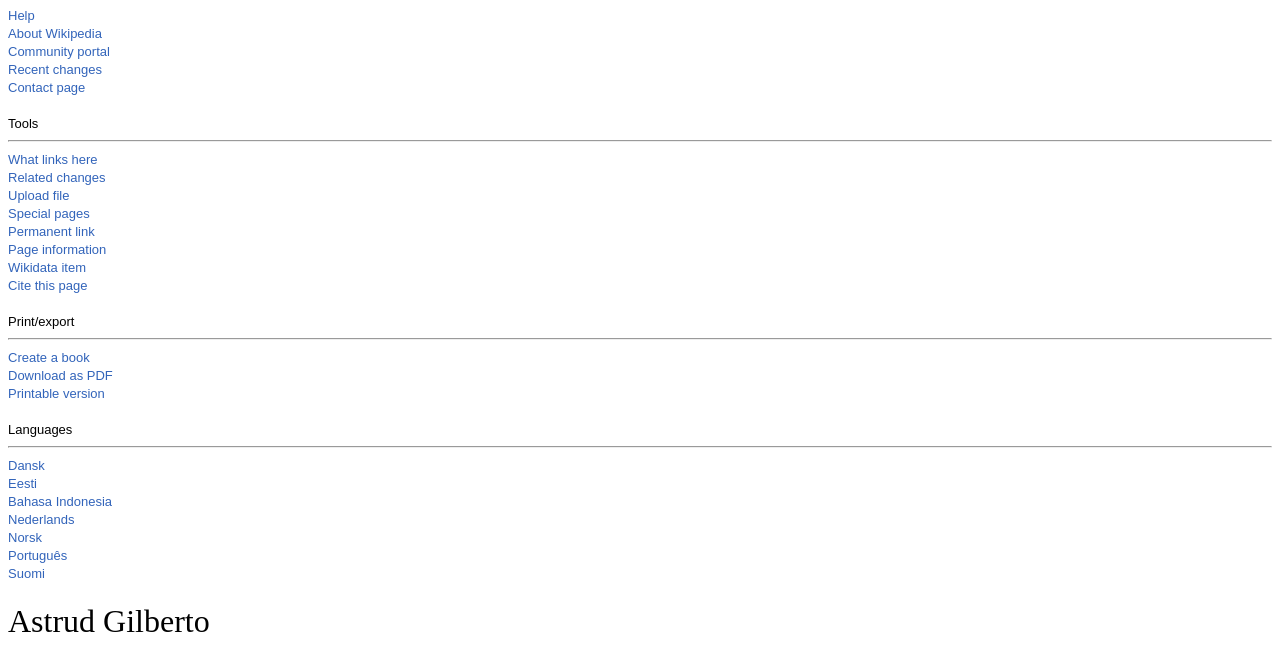
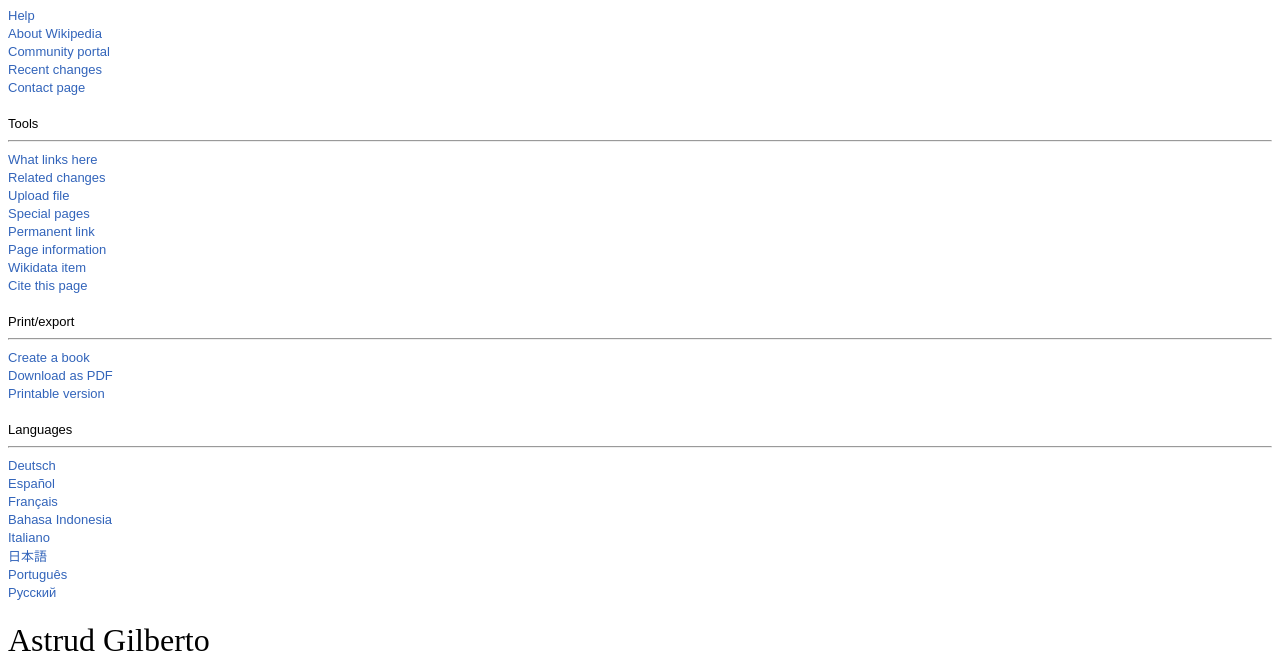
Before and after one commit to moanderso/midterm, a plain HTML site: page index.html in a window 1280 px wide. Shown: the part 389-1042 px from the top of the page. Drawn offline with Linux system fonts and the light colour scheme.

Commit message:
Update index.html

```diff
--- a/index.html
+++ b/index.html
@@ -69,19 +69,21 @@
 <br>
 <a>Languages</a>
 <hr>
-<a href="#">Dansk</a>
+<a href="#">Deutsch</a>
 <br>
-<a href="#">Eesti</a>
+<a href="#">Español</a>
+<br>
+<a href="#">Français</a>
 <br>
 <a href="#">Bahasa Indonesia</a>
 <br>
-<a href="#">Nederlands</a>
+<a href="#">Italiano</a>
 <br>
-<a href="#">Norsk</a>
+<a href="#">日本語</a>
 <br>
 <a href="#">Português</a>
 <br>
-<a href="#">Suomi</a>
+<a href="#">Русский</a>
 </div>
 
 
```
